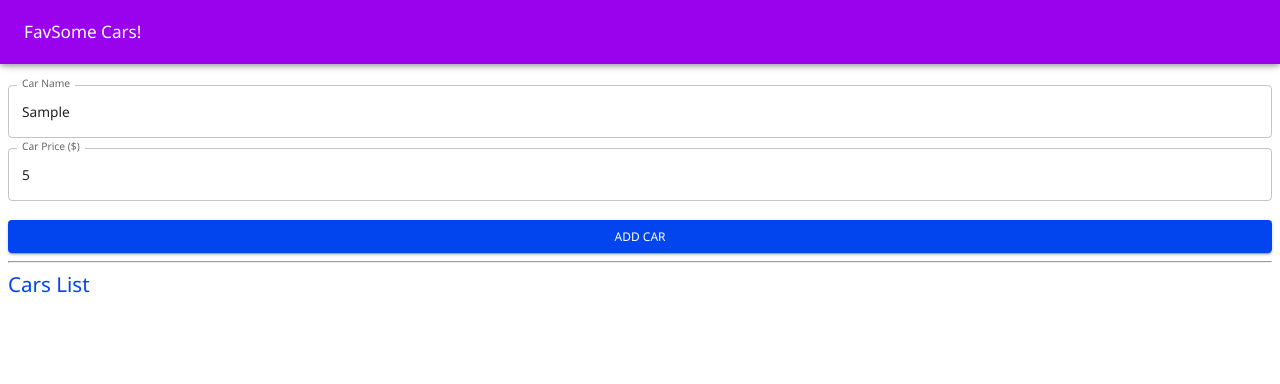
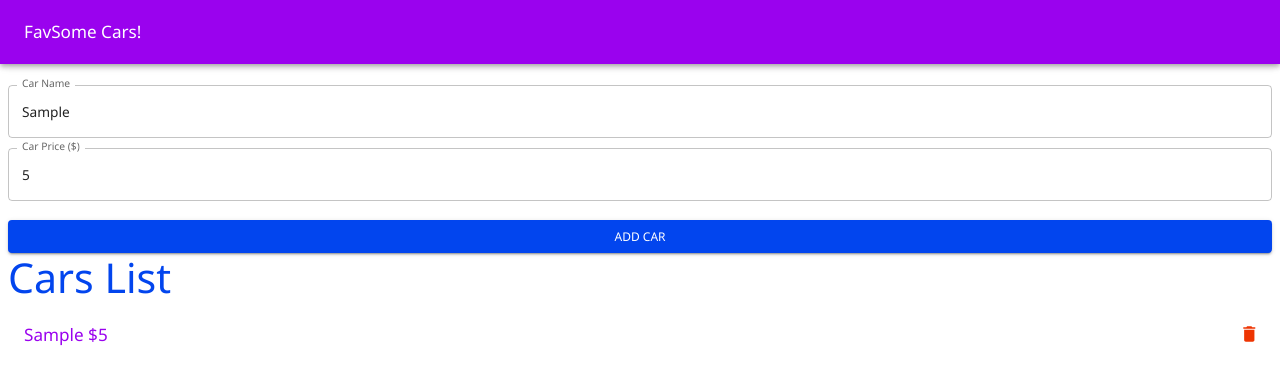
Before and after one commit to chandanch/favsome-carslist, a React (Create React App) app: page / in a window 1280 px wide. Both pictures are taken after typing "Sample", "5" into the empty fields and a click on the button "ADD CAR". Shown: the top 384 px of the page. Built offline with nearby package versions, Linux system fonts and the light colour scheme.

Commit message:
display cars list

```diff
--- a/src/App.js
+++ b/src/App.js
@@ -20,7 +20,7 @@ const App = () => {
 			<Toolbar />
 			<div className='favs-container'>
 				<CarsForm />
-				<hr />
+
 				<CarsList />
 			</div>
 		</div>
--- a/src/components/CarsList.js
+++ /dev/null
@@ -1,10 +0,0 @@
-import Typography from '@mui/material/Typography';
-const CarsList = () => {
-	return (
-		<Typography variant='h5' color='secondary'>
-			Cars List
-		</Typography>
-	);
-};
-
-export default CarsList;
--- /dev/null
+++ b/src/components/CarsList.jsx
@@ -0,0 +1,53 @@
+import Typography from '@mui/material/Typography';
+import List from '@mui/material/List';
+import ListItem from '@mui/material/ListItem';
+import ListItemButton from '@mui/material/ListItemButton';
+import ListItemText from '@mui/material/ListItemText';
+import { IconButton } from '@mui/material';
+import DeleteIcon from '@mui/icons-material/Delete';
+import { useSelector } from 'react-redux';
+
+const CarsList = () => {
+	const cars = useSelector((state) => {
+		return state.cars.cars;
+	});
+
+	const displayCarsList = () => {
+		const carsList = cars.map((car) => {
+			return (
+				<ListItem
+					key={car.id}
+					disablePadding
+					secondaryAction={
+						<IconButton edge='end' aria-label='delete'>
+							<DeleteIcon color='danger' />
+						</IconButton>
+					}
+				>
+					<ListItemButton>
+						<ListItemText
+							primary={
+								<Typography variant='h6' color='primary'>
+									{car.name} ${car.price}
+								</Typography>
+							}
+						/>
+					</ListItemButton>
+				</ListItem>
+			);
+		});
+
+		return carsList;
+	};
+
+	return (
+		<div className='dede'>
+			<Typography variant='h3' color='secondary'>
+				Cars List
+			</Typography>
+			<List>{displayCarsList()}</List>
+		</div>
+	);
+};
+
+export default CarsList;
```
Also changed, not shown: src/components/cars-form/CarsForm.jsx (renamed from src/components/cars-form/CarsForm.js).
